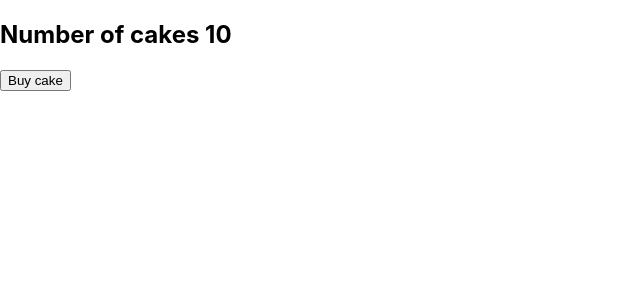
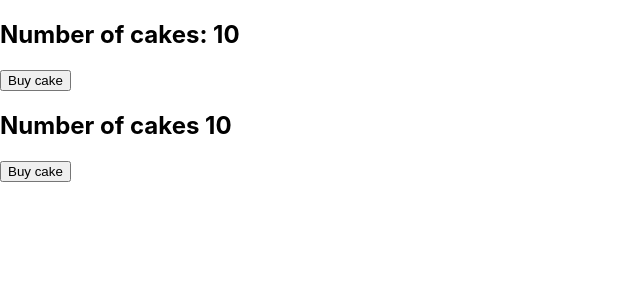
Before and after one commit to shravanshanmugam/learn-react, a React (Create React App) app in the folder react-redux/: page / in a window 1280 px wide. Shown: the top 300 px of the page, without its empty margins (0-640 px from the left). Built offline with nearby package versions, Linux system fonts and the light colour scheme.

Commit message:
selector hook to map state to props

```diff
--- a/react-redux/src/App.js
+++ b/react-redux/src/App.js
@@ -1,11 +1,13 @@
 import { Provider } from "react-redux";
 import store from "./redux/store";
 import CakeContainer from "./components/CakeContainer";
+import HooksCakeContainer from "./components/HooksCakeContainer";
 
 function App() {
   return (
     <Provider store={store}>
       <div className="App">
+        <HooksCakeContainer />
         <CakeContainer />
       </div>
     </Provider>
--- /dev/null
+++ b/react-redux/src/components/HooksCakeContainer.js
@@ -0,0 +1,15 @@
+import React from "react";
+import { useSelector } from "react-redux";
+
+function HooksCakeContainer() {
+  // selector hook to map state to props
+  const numOfCakes = useSelector((state) => state.numOfCakes);
+  return (
+    <div>
+      <h2>Number of cakes: {numOfCakes}</h2>
+      <button>Buy cake</button>
+    </div>
+  );
+}
+
+export default HooksCakeContainer;
```
